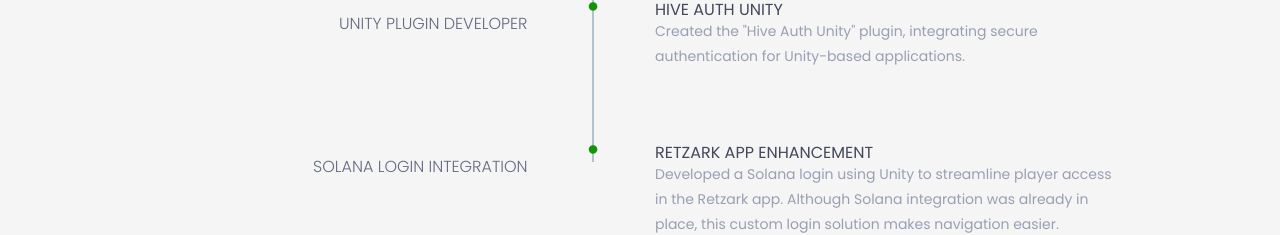
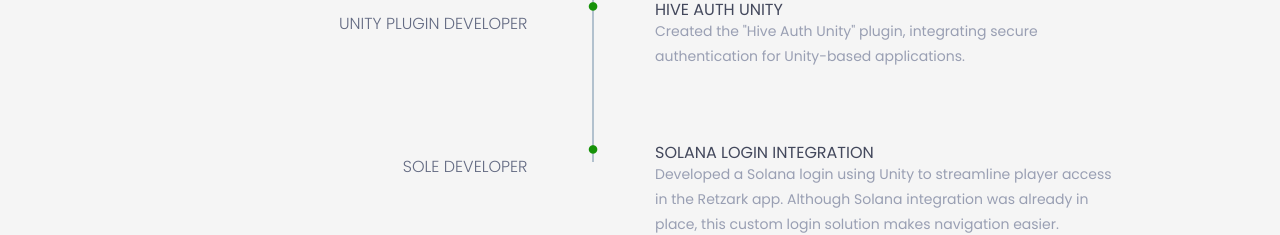
Before and after one commit to vishyte/Website, a website built with webpack: page index.html in a window 1280 px wide. Shown: the part 3788-4023 px from the top of the page. Built offline with nearby package versions, Linux system fonts and the light colour scheme.

Commit message:
Updating

```diff
--- a/index.html
+++ b/index.html
@@ -496,7 +496,7 @@
 															<div class="row">
 																<div class="col-md-5">
 																	<div class="experience-time text-right">
-																		<h3>Solana Login Integration</h3>
+																		<h3>Sole Developer</h3>
 																	</div>
 																</div>
 																<div class="col-md-offset-1 col-md-5">
@@ -504,7 +504,7 @@
 																		<div class="timeline-content">
 																			<h4 class="title">
 																				<span><i class="fa fa-circle" aria-hidden="true"></i></span>
-																				Retzark App Enhancement
+																			Solana Login Integration
 																			</h4>
 																			<p class="description">
 																				Developed a Solana login using Unity to streamline player access in the Retzark app. Although Solana integration was already in place, this custom login solution makes navigation easier.
```
